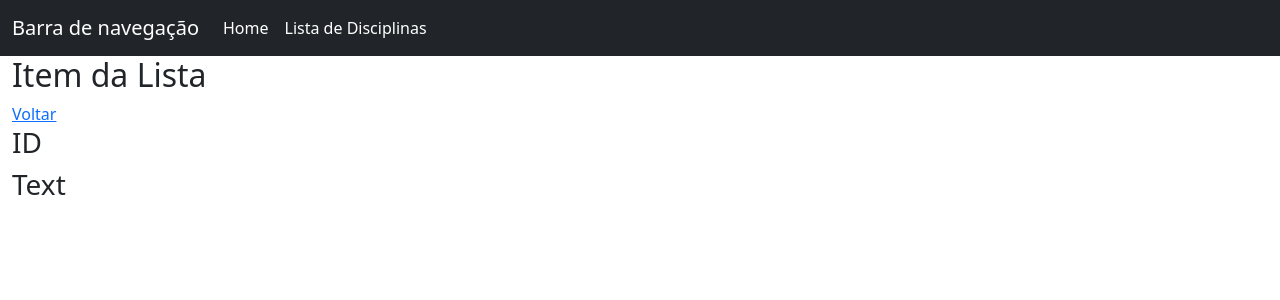
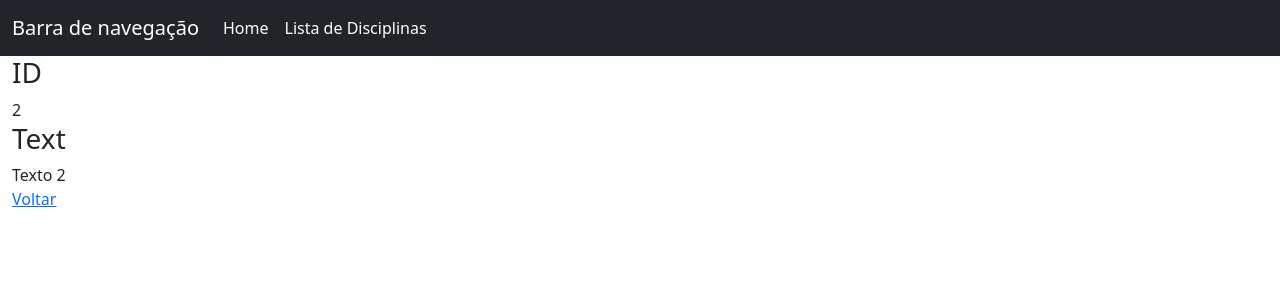
Before and after one commit to christianpinheiro/Exercicio-05, an Angular app: page /list/1 in a window 1280 px wide. Shown: the top 300 px of the page. Built offline with nearby package versions, Linux system fonts and the light colour scheme.

Commit message:
2 files modified

```diff
--- a/src/app/list-details/list-details.component.html
+++ b/src/app/list-details/list-details.component.html
@@ -1,6 +1,7 @@
-<h2>Item da Lista</h2>
-<a [routerLink]="['/list']">Voltar</a>
+
+
 <h3>ID</h3>
 <div>{{item.id}}</div>
 <h3>Text</h3>
 <div>{{item.text}}</div>
+<a [routerLink]="['/list']">Voltar</a>
--- a/src/app/list-details/list-details.component.ts
+++ b/src/app/list-details/list-details.component.ts
@@ -16,7 +16,8 @@ export class ListDetailsComponent implements OnInit {
   ngOnInit() {
 
     this.route.paramMap.subscribe(
-      params => {this.item = listData});
+      params => {this.item = listData[params.get("index")]}
+      );
   }
 
 }
```
